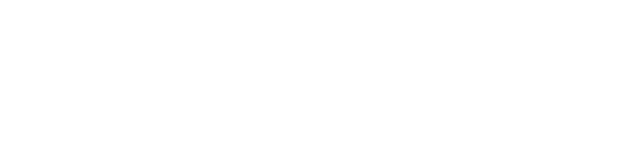
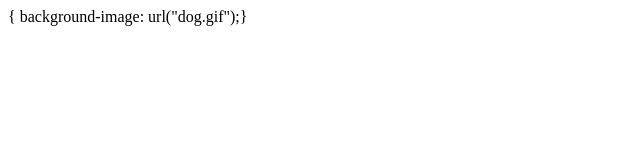
Before and after one commit to yangchenggang-z/yangchenggang-z, a plain HTML site: page experiment_3/dw_div.html in a window 1280 px wide. Shown: the whole page, without its empty margins (0-640 px from the left). Drawn offline with Linux system fonts and the light colour scheme.

Commit message:
Update dw_div.html

```diff
--- a/experiment_3/dw_div.html
+++ b/experiment_3/dw_div.html
@@ -6,6 +6,6 @@
 </head>
 
 <body>
-<img src="file://dog.jpg" alt=""/>
+{ background-image: url("dog.gif");}
 </body>
 </html>
```
